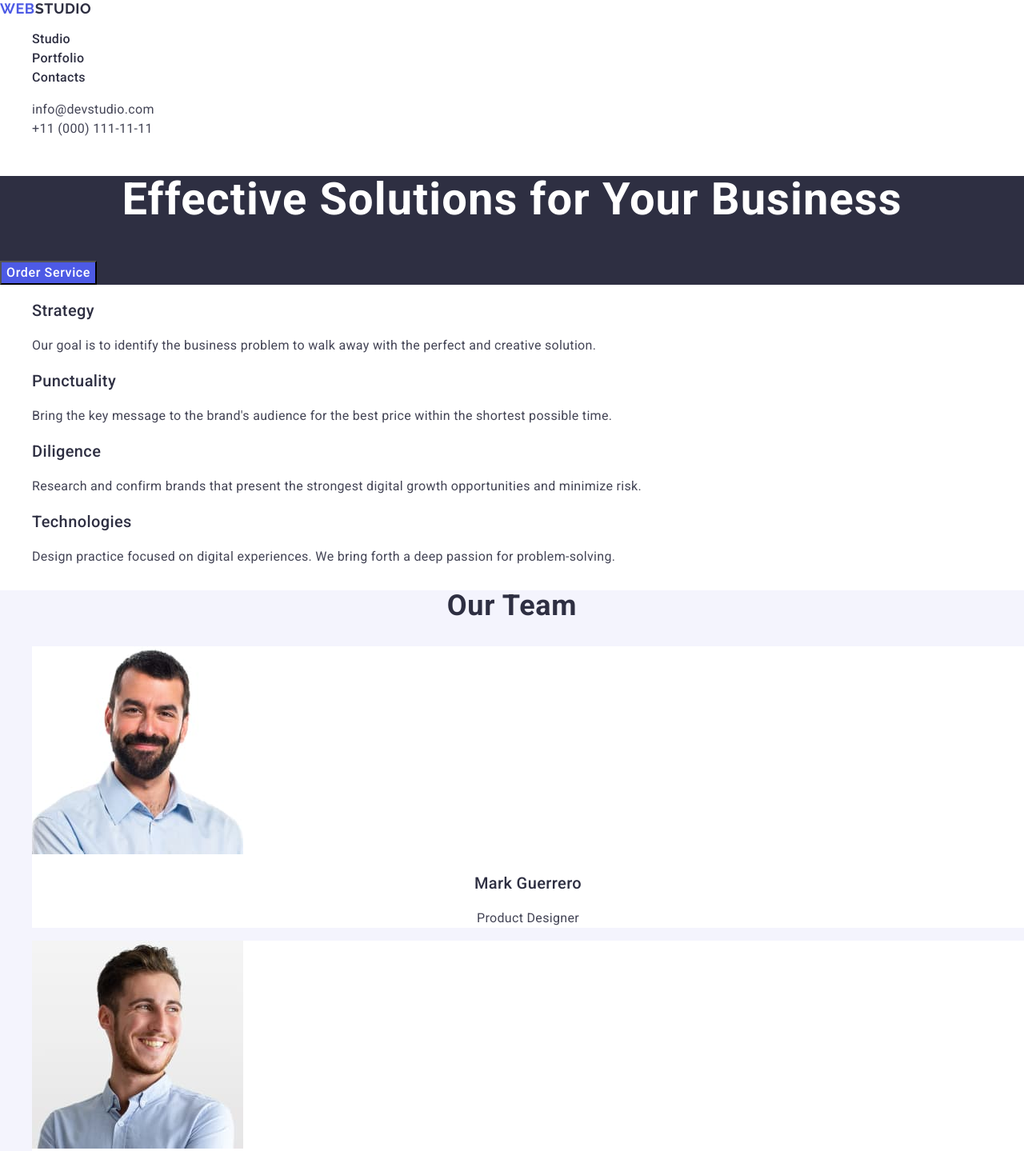
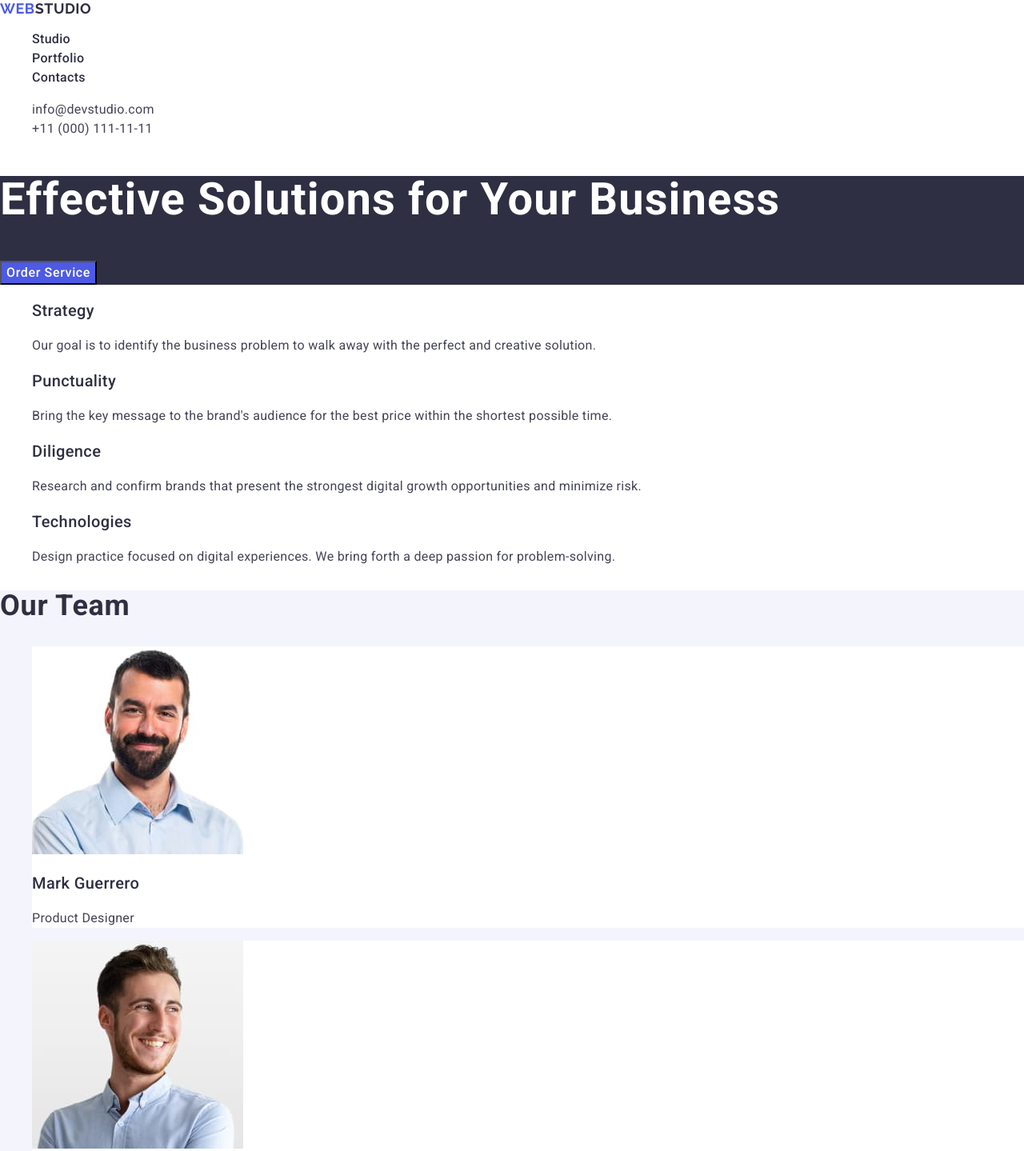
Before and after one commit to vfevralova/goit-markup-hw-02, a plain HTML site: page index.html in a window 1280 px wide. Shown: the top 1439 px of the page at 80% size. Drawn offline with nearby package versions, Linux system fonts and the light colour scheme.

Commit message:
add property text-transform to section-team-title and section-portfolio-title

```diff
--- a/css/styles.css
+++ b/css/styles.css
@@ -68,7 +68,6 @@ a {
   font-size: 56px;
   line-height: 1.07;
   letter-spacing: 0.02em;
-  text-align: center;
   color: #fff;
 }
 
@@ -131,8 +130,8 @@ a {
   font-size: 36px;
   line-height: 1.11;
   letter-spacing: 0.02em;
-  text-align: center;
   color: #2e2f42;
+  text-transform: capitalize;
 }
 
 .team-item-title {
@@ -140,7 +139,6 @@ a {
   font-size: 20px;
   line-height: 1.2;
   letter-spacing: 0.02em;
-  text-align: center;
   color: #2e2f42;
 }
 
@@ -148,7 +146,6 @@ a {
   font-size: 16px;
   line-height: 1.5;
   letter-spacing: 0.02em;
-  text-align: center;
   color: #434455;
 }
 
```
